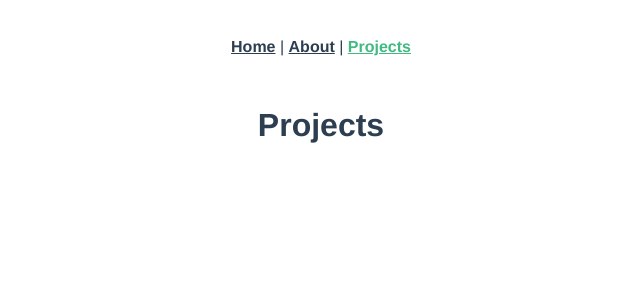
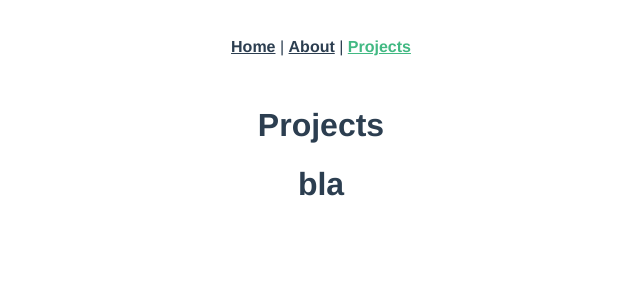
Before and after one commit to alexakearns/alexakearns.com, a Vue app: page /projects in a window 1280 px wide. Shown: the top 300 px of the page, without its empty margins (319-959 px from the left). Built offline with nearby package versions, Linux system fonts and the light colour scheme.

Commit message:
Add /project routing with AllProjects component

```diff
--- /dev/null
+++ b/src/components/AllProjects.vue
@@ -0,0 +1,19 @@
+<template>
+  <div class="projects">
+    <h1>bla</h1>
+  </div>
+</template>
+
+<script>
+export default {
+  name: "Projects",
+}
+</script>
+
+<style>
+/* .projects {
+  border: 5px solid purple;
+  display: flex;
+  justify-content: space-evenly;
+} */
+</style>
--- a/src/views/Projects.vue
+++ b/src/views/Projects.vue
@@ -1,10 +1,19 @@
 <template>
-  <h1>Projects</h1>
+  <div class="projects">
+    <h1>Projects</h1>
+    <AllProjects  />
+  </div>
 </template>
 
-<script>
+// <script>
+
+import AllProjects from "@/components/AllProjects.vue";
+
 export default {
-
+  name: "Projects",
+  components: {
+    AllProjects,
+  },
 }
 </script>
 
```
